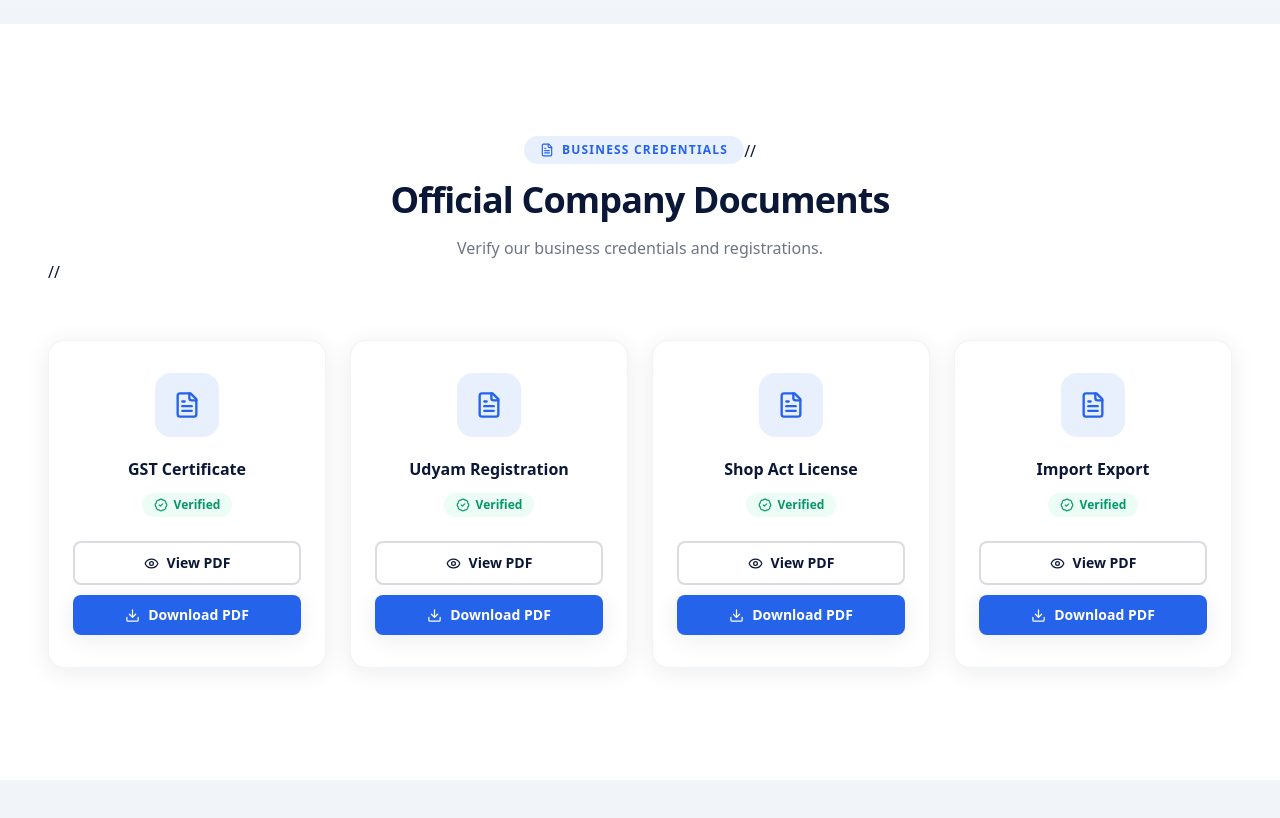
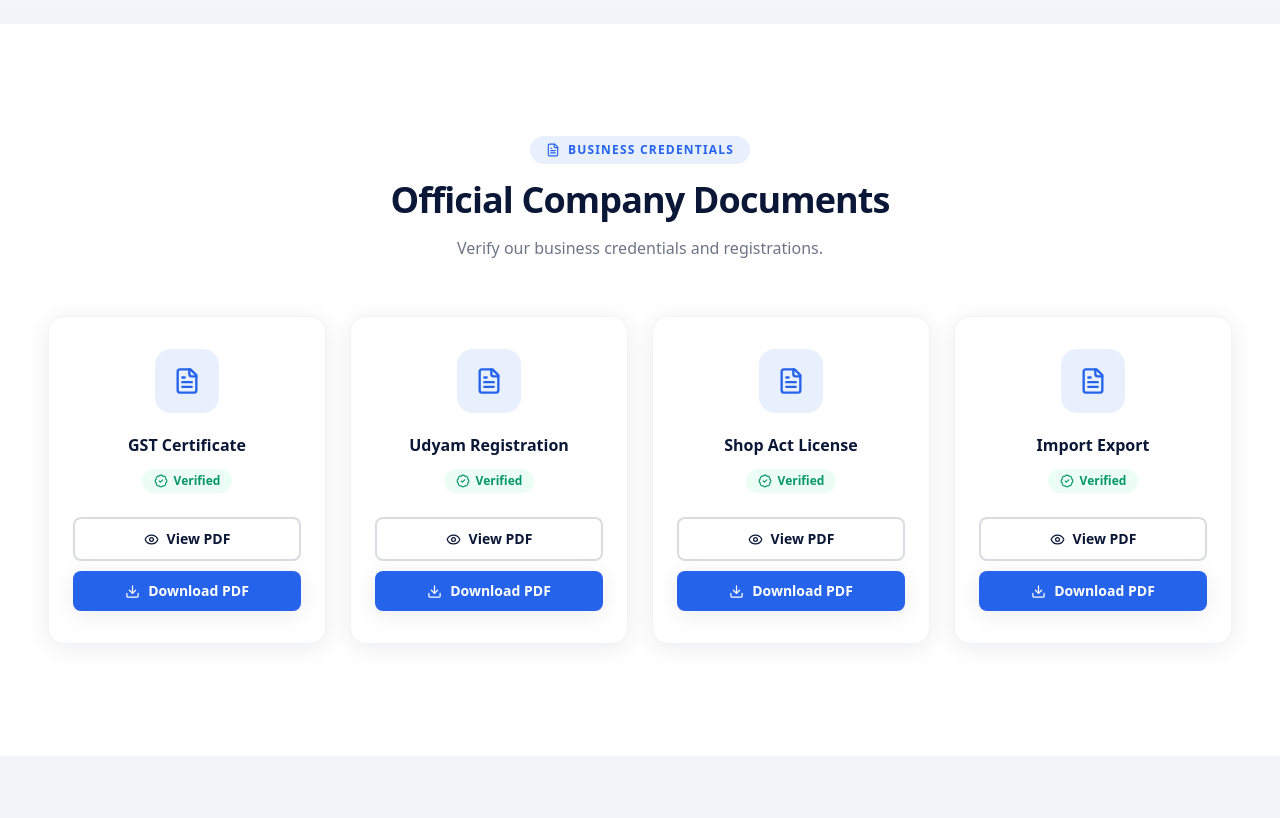
Before and after one commit to UdayrajPawar/new-repo, a Next.js app: page / in a window 1280 px wide. Shown: the part 700-1518 px from the top of the page. Built offline with nearby package versions, Linux system fonts and the light colour scheme.

Commit message:
Updated project

```diff
--- a/components/Documents.tsx
+++ b/components/Documents.tsx
@@ -13,11 +13,11 @@ export default function Documents({ company }: { company: CompanyData }) {
             <FileText size={14} />
             Business Credentials
           </span>
-          //<h2 className="section-heading">Official Company Documents</h2>
+         <h2 className="section-heading">Official Company Documents</h2>
           <p className="mt-4 text-navy/60">
             Verify our business credentials and registrations.
           </p>
-        </div>//
+        </div>
 
         <div className="mt-14 grid grid-cols-1 gap-6 sm:grid-cols-2 lg:grid-cols-4">
           {company.documents.map((doc, i) => (
```
